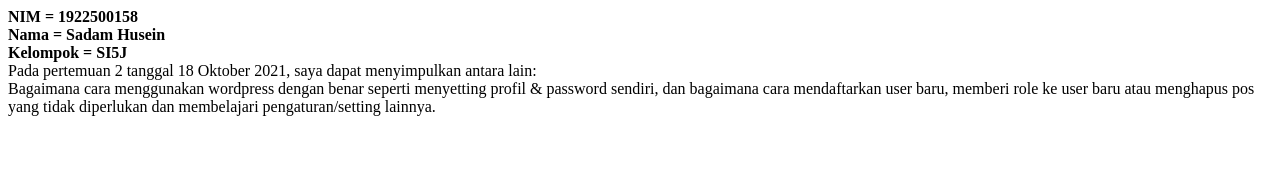
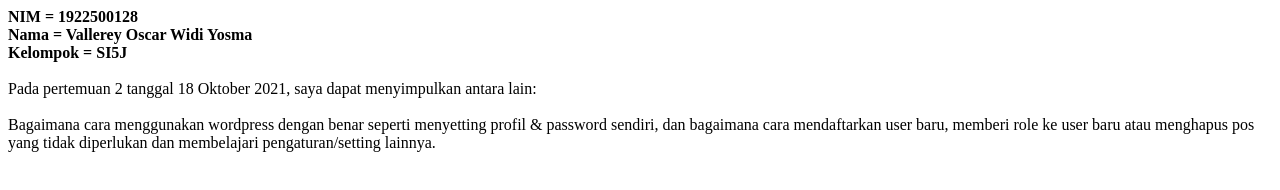
Before and after one commit to Vallerey0/si5j2122o, a plain HTML site: page 2/index.html in a window 1280 px wide. Drawn offline with Linux system fonts and the light colour scheme.

Commit message:
Update index.html

```diff
--- a/2/index.html
+++ b/2/index.html
@@ -1,11 +1,11 @@
 <span style="font-weight: bolder;">
-NIM = 1922500158<br>
-Nama = Sadam Husein<br>
+NIM = 1922500128<br>
+Nama = Vallerey Oscar Widi Yosma<br>
 Kelompok = SI5J<br>
 </span>
-
+<br>
 Pada pertemuan 2 tanggal 18 Oktober 2021, saya dapat menyimpulkan antara lain:<br>
-
+<br>
 Bagaimana cara menggunakan wordpress dengan benar seperti menyetting profil & password sendiri,
 dan bagaimana cara mendaftarkan user baru, memberi role ke user baru atau menghapus pos yang tidak diperlukan
 dan membelajari pengaturan/setting lainnya.<br>
```
